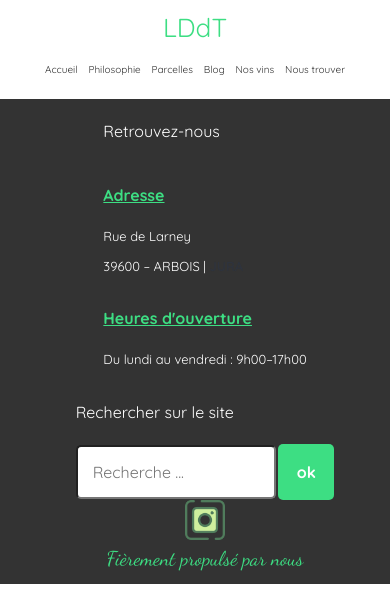
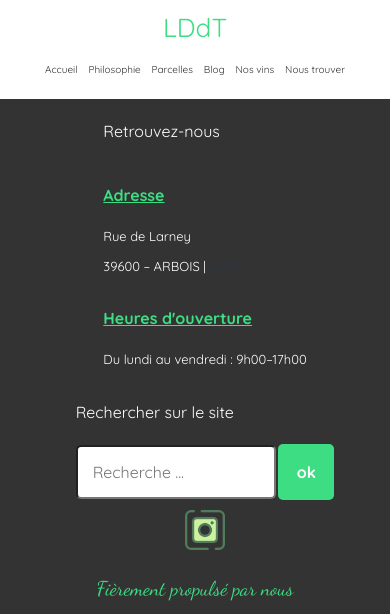
Before and after one commit to KSD45/lesdonneursdetemps, a plain HTML site: page index.html in a window 390 px wide. Shown: the part 782-1396 px from the top of the page. Before the commit the page ends 1366 px from the top, so only its background shows below. Drawn offline with nearby package versions, Linux system fonts and the light colour scheme; a web font is replaced by a local one.

Commit message:
padding v2

```diff
--- a/css/style.css
+++ b/css/style.css
@@ -142,7 +142,7 @@ nav a:hover {
 
     .social-networks, #post-scriptum {
         align-self: center;
-        padding: 10, 10;
+        padding: 10px 10px;
     }
 }
 
```
